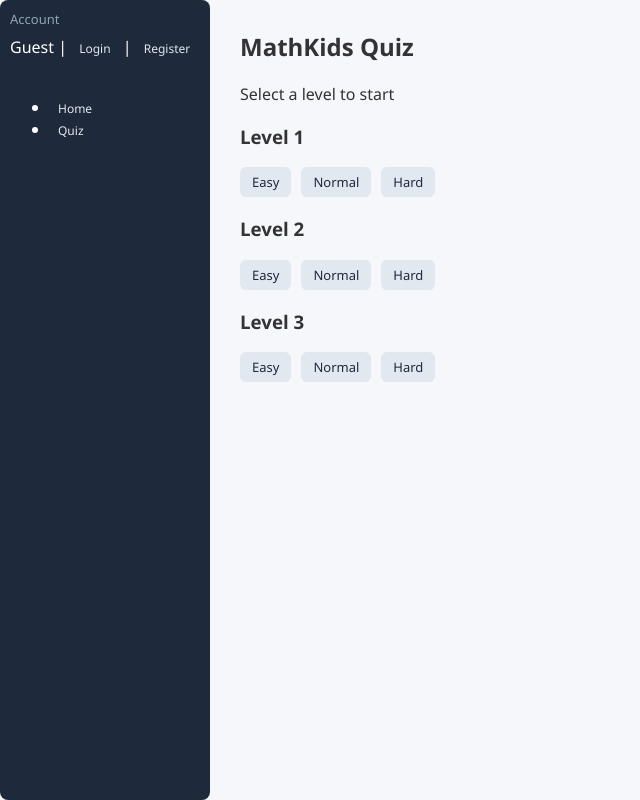
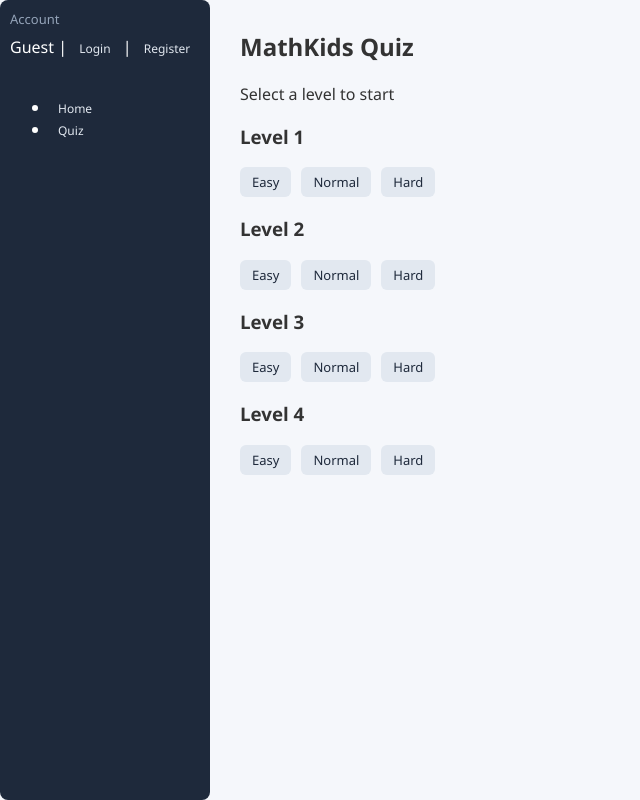
Before and after one commit to msuradech/mathkids, a FastAPI app: page /quiz in a window 1280 px wide. Shown: the whole page, without its empty margins (0-640 px from the left). Run offline with FastAPI, Linux system fonts and the light colour scheme.

```diff
--- a/app/templates/quiz.html
+++ b/app/templates/quiz.html
@@ -46,6 +46,12 @@
         <li><a href="/quiz/03/02">Normal</a></li>
         <li><a href="/quiz/03/03">Hard</a></li>
     </ul>
+    <h3>Level 4</h3>
+    <ul>
+        <li><a href="/quiz/04/01">Easy</a></li>
+        <li><a href="/quiz/04/02">Normal</a></li>
+        <li><a href="/quiz/04/03">Hard</a></li>
+    </ul>
 </div>
 {% endif %}
 
```
